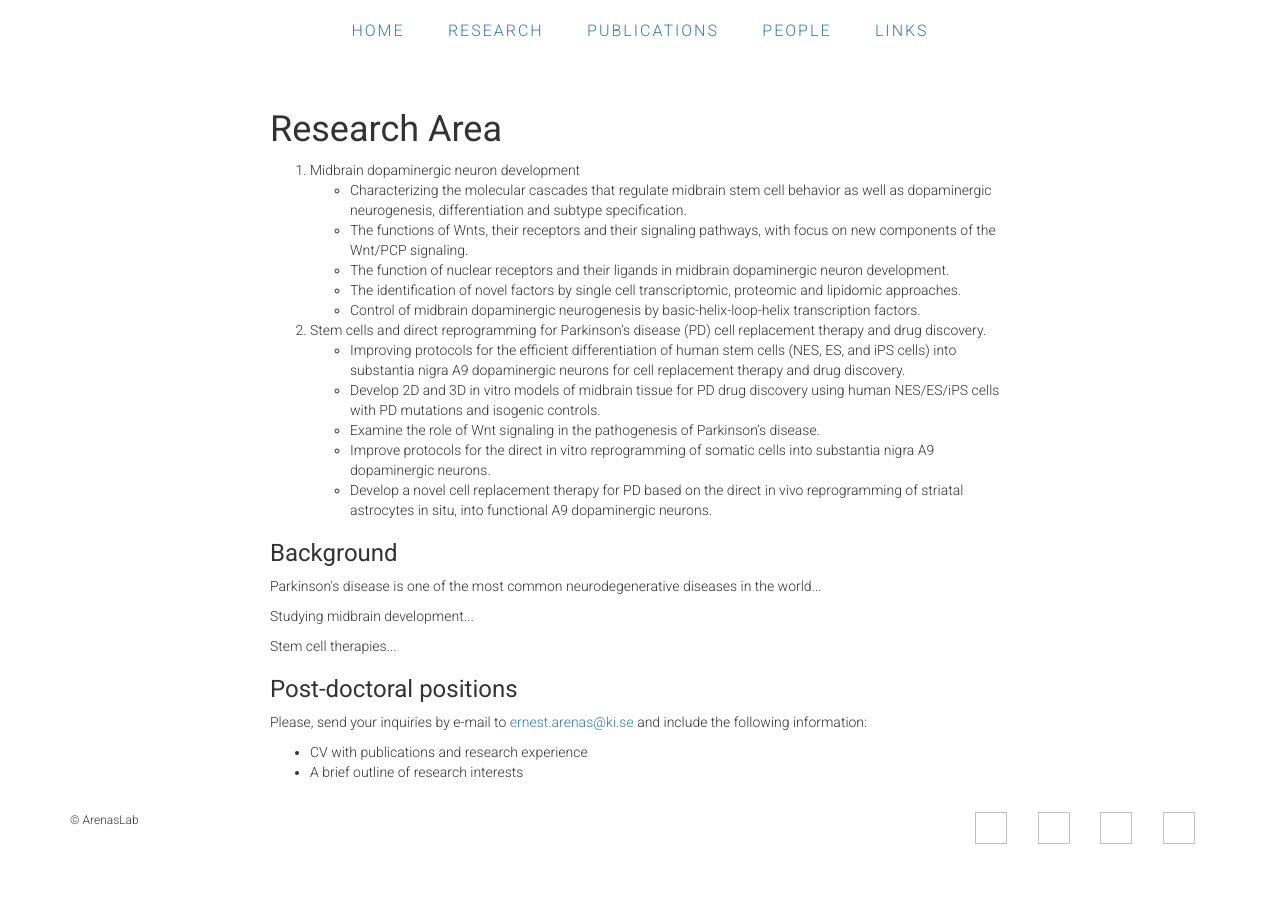
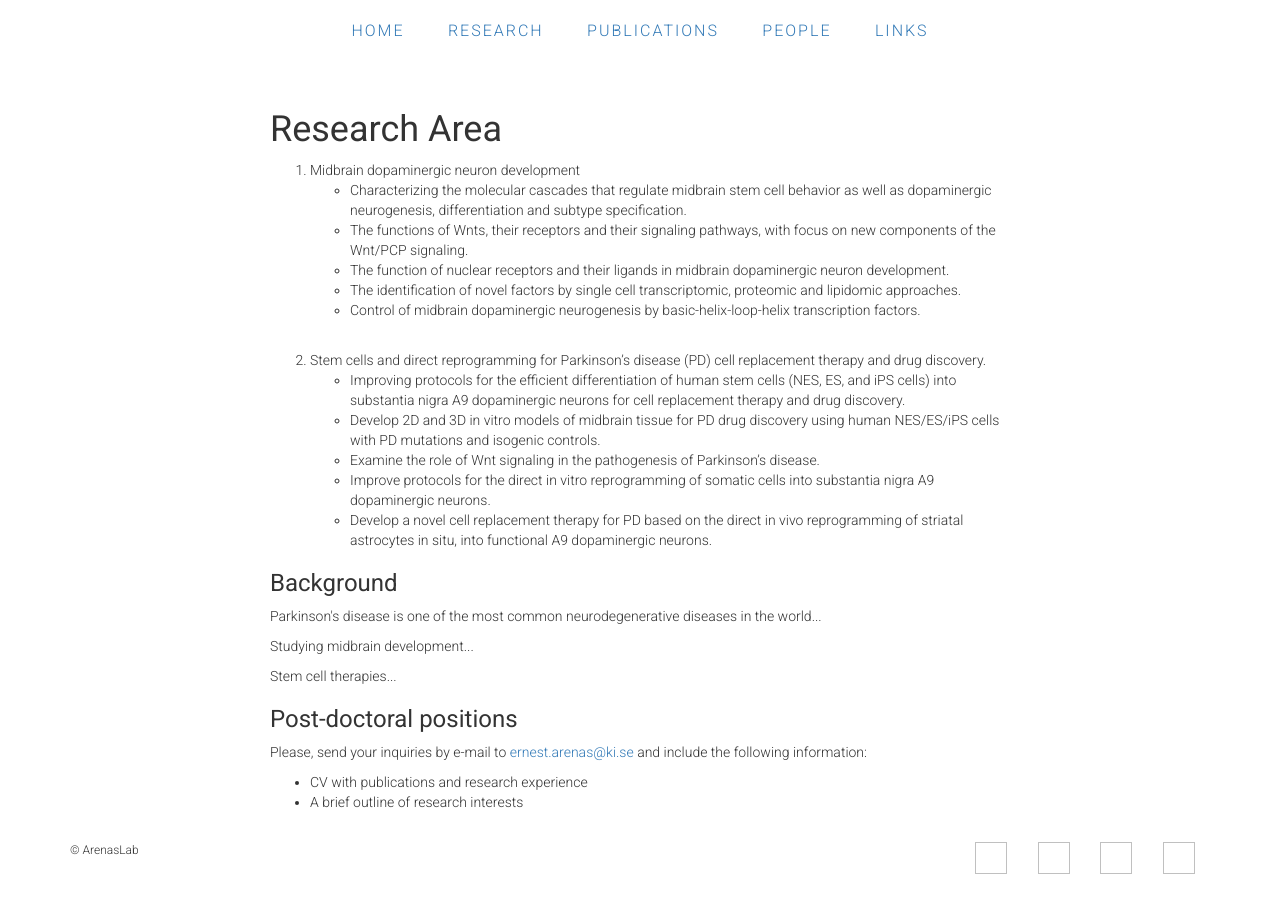
Before and after one commit to ArenasLab/arenaslab.github.io, a Jekyll site: the page research/index.html, which Jekyll copies as it is, in a window 1280 px wide. Built offline with Jekyll 4.4.1, drawn with Linux system fonts in a browser that asks for light colours.

Commit message:
Update index.html

```diff
--- a/research/index.html
+++ b/research/index.html
@@ -38,6 +38,7 @@
           <li>The identification of novel factors by single cell transcriptomic, proteomic and lipidomic approaches.</li>
           <li>Control of midbrain dopaminergic neurogenesis by basic-helix-loop-helix transcription factors.</li>
         </ul>
+      <p>&nbsp;<p>
       <li>Stem cells and direct reprogramming for Parkinson’s disease (PD) cell replacement therapy and drug discovery.</li>
         <ul>
           <li>Improving protocols for the efficient differentiation of human stem cells (NES, ES, and iPS cells) into substantia nigra A9 dopaminergic neurons for cell replacement therapy and drug discovery.</li>
```
Also changed, not shown: other parts of research/index.html (+2 -2 lines).
